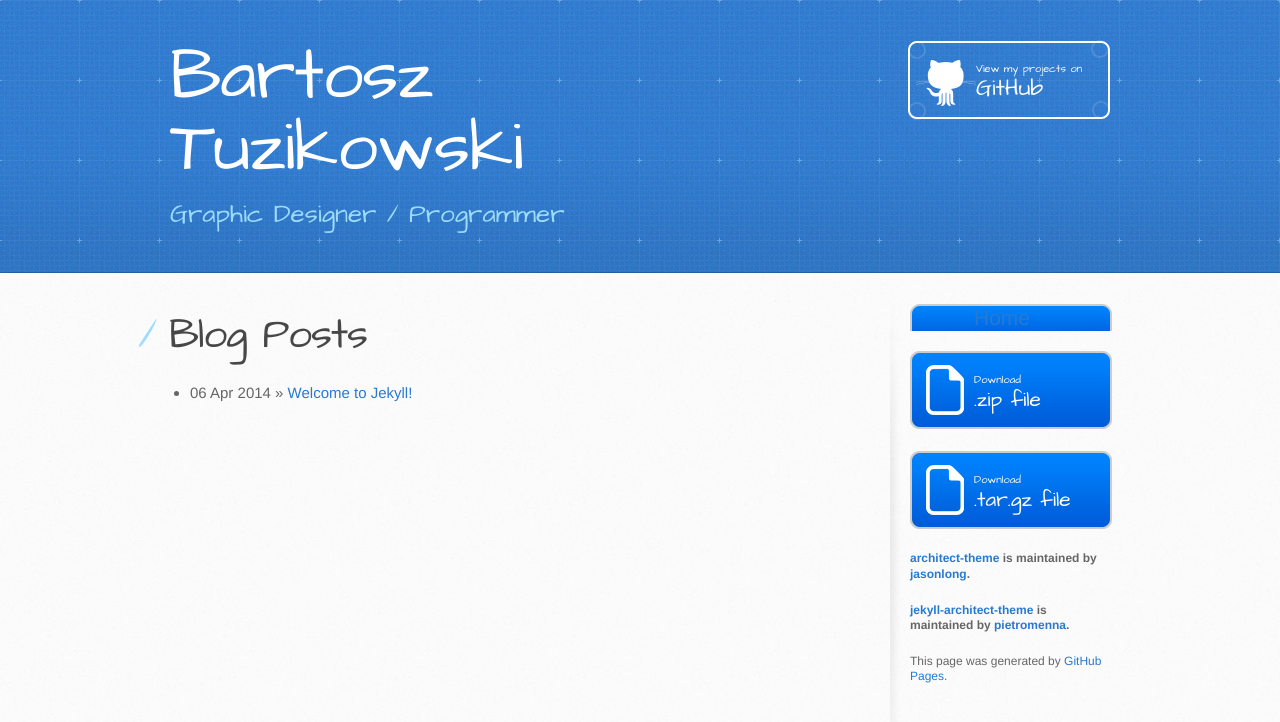
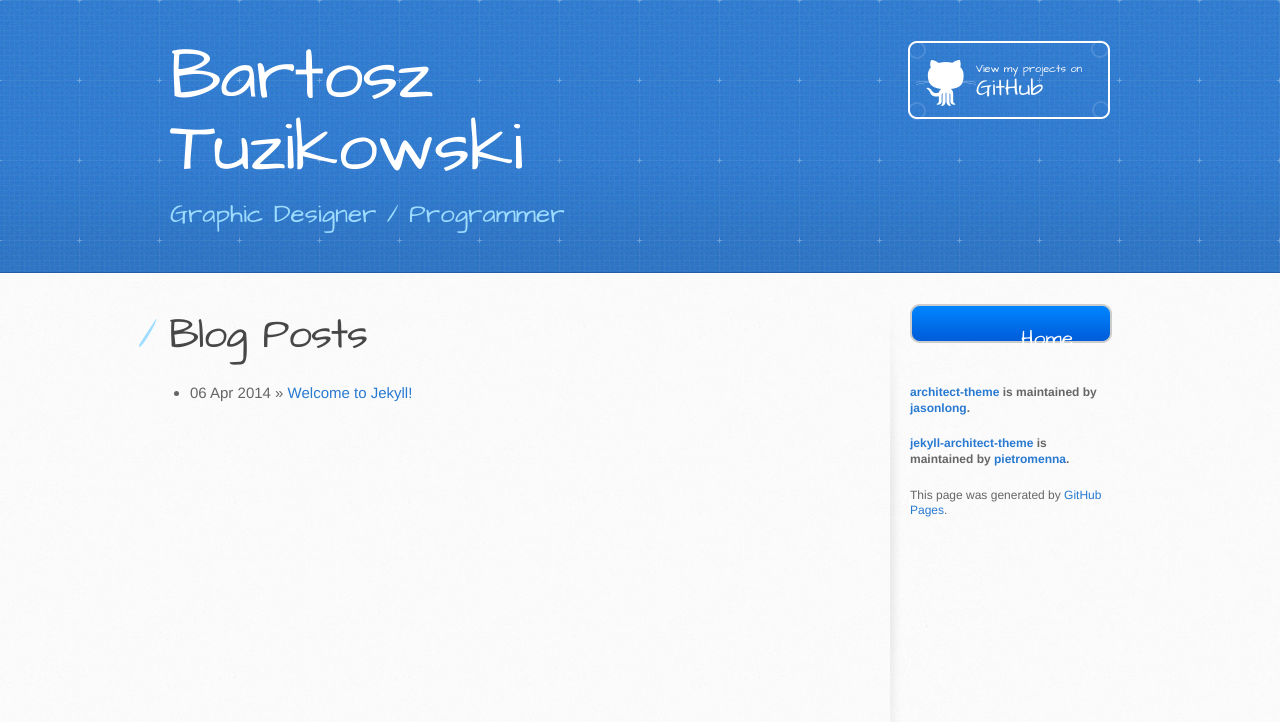
Before and after one commit to TankadiN/tankadin.github.io, a Jekyll site: the page built from index.html, in a window 1280 px wide. Shown: the top 722 px of the page. Built offline with Jekyll 4.4.1, drawn with Linux system fonts in a browser that asks for light colours.

Commit message:
Fix display

```diff
--- a/_layouts/default.html
+++ b/_layouts/default.html
@@ -37,15 +37,15 @@
         <aside id="sidebar">
 		  <a href="https://tankadin.github.io/" class="navbutton">
 			Home
-			</a>
-          <a href="https://github.com/pietromenna/jekyll-architect-theme/archive/master.zip" class="button">
+		  </a>
+          <!--<a href="https://github.com/pietromenna/jekyll-architect-theme/archive/master.zip" class="button">
             <small>Download</small>
             .zip file
           </a>
           <a href="https://github.com/pietromenna/jekyll-architect-theme/archive/master.tar.gz" class="button">
             <small>Download</small>
             .tar.gz file
-          </a>
+          </a>-->
 
           <p class="repo-owner"><a href="https://github.com/jasonlong/architect-theme">architect-theme</a> is maintained by <a href="https://github.com/jasonlong">jasonlong</a>.</p>
 
--- a/stylesheets/stylesheet.css
+++ b/stylesheets/stylesheet.css
@@ -526,6 +526,17 @@ a.button {
   line-height: 1.2;
   color: #fff;
 }
+a.navbutton {
+  width: 134px;
+  height: 58px;
+  padding-top: 22px;
+  padding-left: 68px;
+  font-family: 'Architects Daughter', 'Helvetica Neue', Helvetica, Arial, serif;
+  font-size: 23px;
+  line-height: 1.2;
+  color: #fff;
+}
+
 a.button small {
   display: block;
   font-size: 11px;
@@ -547,8 +558,9 @@ aside a.button {
 aside a.navbutton {
   display: block;
   width: 138px;
-  padding-left: 64px;
+  height: 39px;
   margin-bottom: 20px;
+  text-align: center;
   font-size: 21px;
   background: transparent url(../images/nav-button.png) 0 0 no-repeat;
 }
```
